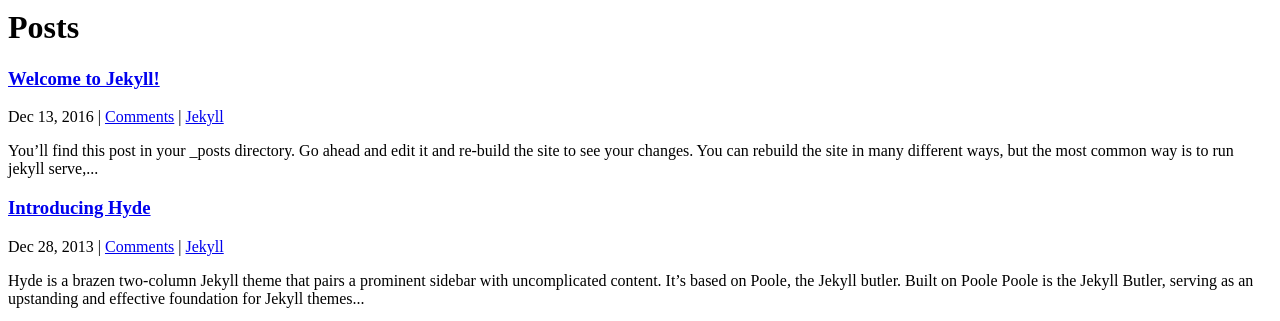
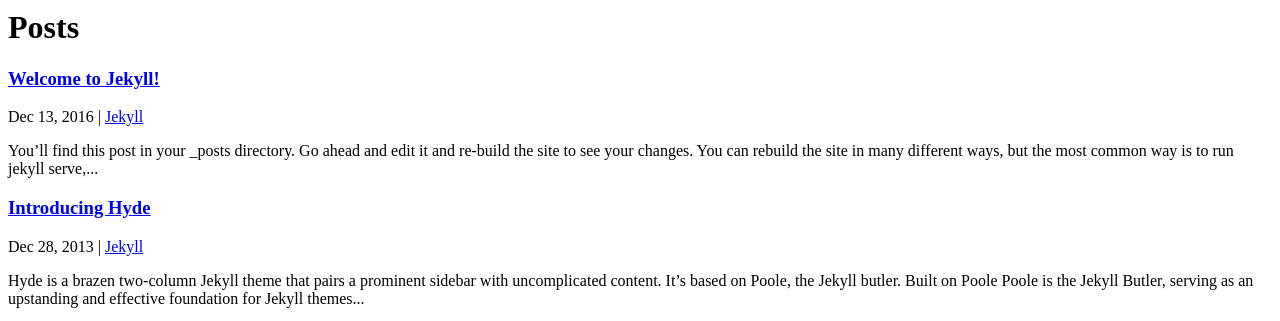
Before and after one commit to stormysun513/stormysun513.github.io, a Jekyll site: the page built from blog.html, in a window 1280 px wide. Shown: the part 1121-1442 px from the top of the page. Built offline with Jekyll 4.4.1, drawn with Linux system fonts in a browser that asks for light colours; comment, search, counter and statistics services are not loaded.

Commit message:
move comment counts to post page

```diff
--- a/_layouts/post.html
+++ b/_layouts/post.html
@@ -5,7 +5,9 @@
 
   <header class="post-header">
     <h1 class="post-title" itemprop="name headline">{{ page.title }}</h1>
-    <p class="post-meta"><time datetime="{{ page.date | date_to_xmlschema }}" itemprop="datePublished">{{ page.date | date: "%b %-d, %Y" }}</time>{% if page.author %} • <span itemprop="author" itemscope itemtype="http://schema.org/Person"><span itemprop="name">{{ page.author }}</span></span>{% endif %}</p>
+    <p class="post-meta"><time datetime="{{ page.date | date_to_xmlschema }}" itemprop="datePublished">{{ page.date | date: "%b %-d, %Y" }}</time>
+      |
+    <a href="{{ page.url }}#disqus_thread">Comments</a></p>
   </header>
 
   <div class="post-content" itemprop="articleBody">
@@ -14,6 +16,7 @@
 
   {% if page.comments %}
   <div id="disqus_thread"></div>
+  <script id="dsq-count-scr" src="//yulunt-me.disqus.com/count.js" async></script>
   <script>
   // var disqus_developer = 1;
   /**
--- a/blog.html
+++ b/blog.html
@@ -17,8 +17,6 @@
         <div>
           <p class="meta">
             <time itemprop="datePublished">{{ post.date | date: "%b %-d, %Y" }}</time>
-            |
-            <a href="{{ post.url }}#disqus_thread">Comments</a>
             {% if post.tags != empty %}
             |
             {% for tag in post.tags %}
@@ -36,5 +34,4 @@
     {% endfor %}
   </div>
   <!-- <p class="rss-subscribe">subscribe <a href="{{ "feed.xml" | prepend: site.baseurl }}">via RSS</a></p> -->
-  <script id="dsq-count-scr" src="//yulunt-me.disqus.com/count.js" async></script>
 </div>
```
